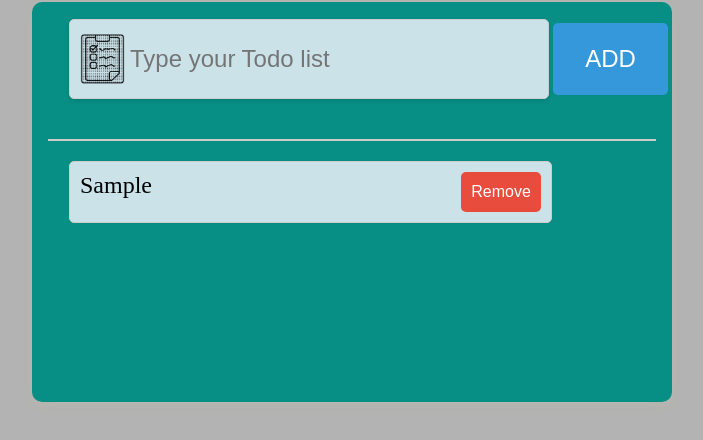
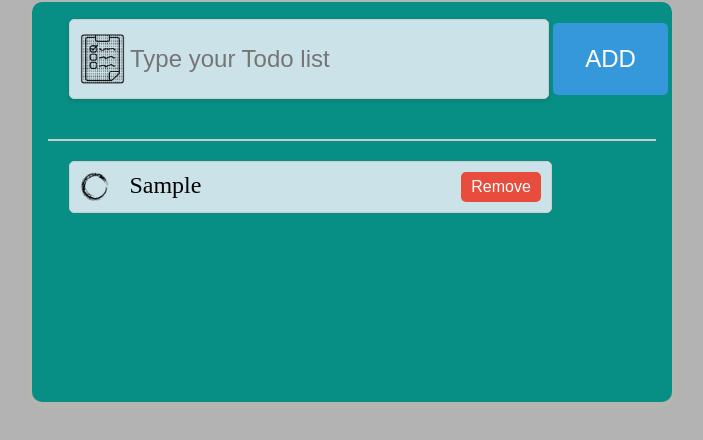
Before and after one commit to Ayushjaiswal2000/ToDo_List, a plain HTML site: page Index.html in a window 1280 px wide. Both pictures are taken after typing "Sample" into the empty fields and a click on the button "ADD". Shown: the part 240-680 px from the top of the page, without its empty margins (296-999 px from the left). Drawn offline with Linux system fonts and the light colour scheme.

Commit message:
Added Img As SNo

```diff
--- a/Index.css
+++ b/Index.css
@@ -93,7 +93,7 @@ h2 {
     border-radius: 5px;
     font-size: 1.5rem;
     width: 72%;
-    height: 10%;
+    height: 30px;
     margin-left: 37px;
 }
 
--- a/Index.js
+++ b/Index.js
@@ -3,21 +3,32 @@
     const container = document.querySelector('.container');
     let count=0;
 
+
     addButton.addEventListener('click', function () {
-
         if (inputField.value !== "") {
             const newDiv = document.createElement('div');
             count++;
             newDiv.className = 'task';
-            newDiv.textContent = inputField.value;
-            const removeBtn=document.createElement("button");
-            removeBtn.className="remove";
-            removeBtn.textContent="Remove";
+
+            const circle = document.createElement("img");
+            circle.className = "circle";
+            circle.style.marginRight="20px";
+            circle.src = "Images/noun-circle-1203789.png";
+
+            const textContent = document.createElement("div");
+            textContent.textContent = inputField.value;
+
+            const removeBtn = document.createElement("button");
+            removeBtn.className = "remove";
+            removeBtn.textContent = "Remove";
+            removeBtn.style.marginLeft="auto";
+
+            newDiv.appendChild(circle);
+            newDiv.appendChild(textContent);
+            newDiv.appendChild(removeBtn);
+
             container.appendChild(newDiv);
-            removeBtn.style.marginLeft="auto";
-            newDiv.appendChild(removeBtn);
             inputField.value = '';
-
 
             removeBtn.addEventListener("click", (event) => {
                 const clickedButton = event.currentTarget;
```
Also changed, not shown: Index.html (+1 -0 lines), Images/noun-circle-1203789.png (added).
